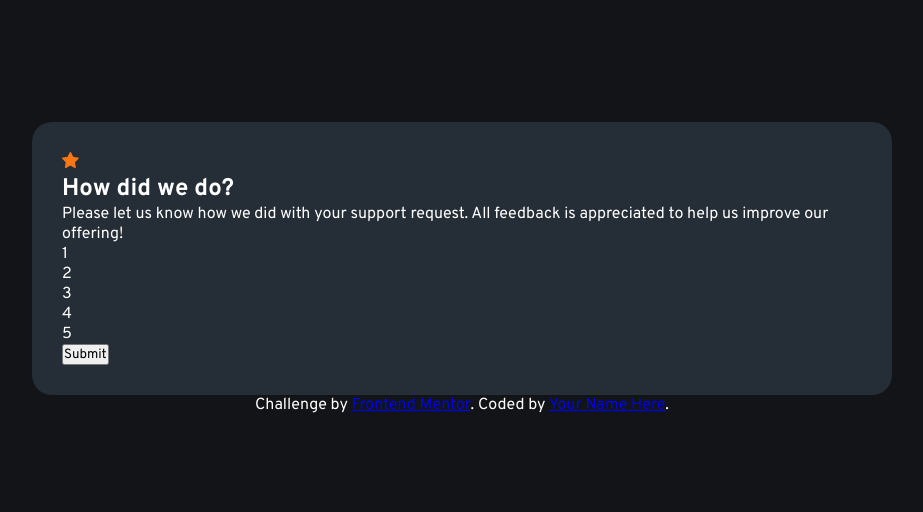
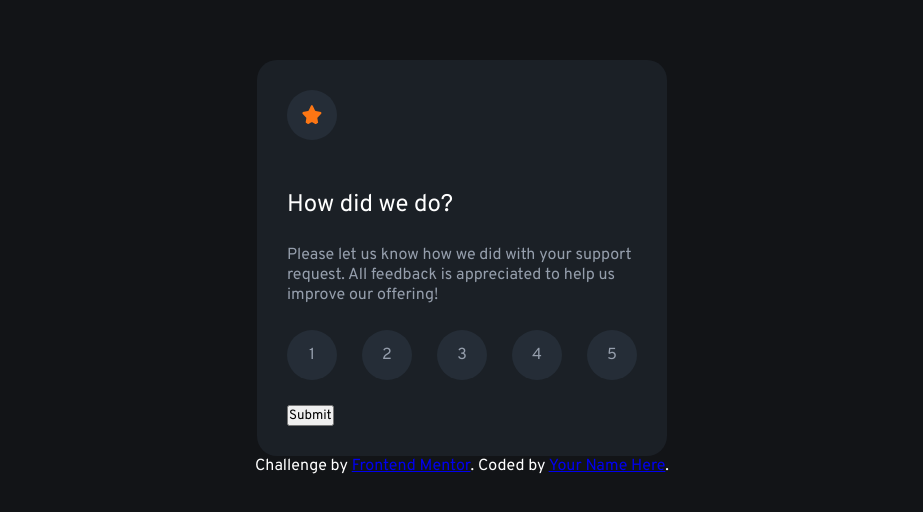
Before and after one commit to cas-pb/fem-interactive-rating-component, a plain HTML site: page index.html in a window 1280 px wide. Shown: the part 132-644 px from the top of the page, without its empty margins (178-1101 px from the left). Drawn offline with Linux system fonts and the light colour scheme.

Commit message:
add bg color to icon and rating numbers

```diff
--- a/style.css
+++ b/style.css
@@ -2,6 +2,7 @@
     font-family: "Overpass", serif;
     margin: 0;
     padding:  0;
+    font-weight: normal;
 }
 
 body {
@@ -16,11 +17,55 @@ body {
 }
 
 .rating-container {
-    background-color: hsl(213, 19%, 18%);
+    background-color: hsl(213, 19%, 18%, 0.5);
     border-radius: 20px;
-    width: 800px;
+    width: 350px;
     height: auto;
     padding: 30px;
+}
+
+
+.star > img {
+    border-radius: 50%;
+    background-color: hsl(213, 19%, 18%);
+    width: 20px;
+    height: 20px;
+    padding: 15px;
+    text-align: center;
+    list-style: 100%;
+    vertical-align: middle;
+    margin-bottom: 50px;
+}
+
+h2,
+.rating-copy,
+.rating-numbers {
+    margin-bottom: 25px;
+}
+
+.rating-copy,
+.rating-numbers {
+    color: hsl(217, 12%, 63%);
+}
+
+.rating-numbers {
+    display: flex;
+    justify-content: space-between;
+}
+
+.rate-one,
+.rate-two,
+.rate-three,
+.rate-four,
+.rate-five {
+    border-radius: 50%;
+    background-color: hsl(213, 19%, 18%);
+    width: 20px;
+    height: 20px;
+    padding: 15px;
+    text-align: center;
+    list-style: 100%;
+    vertical-align: middle;
 }
 
 /* hide thank you state */
```
